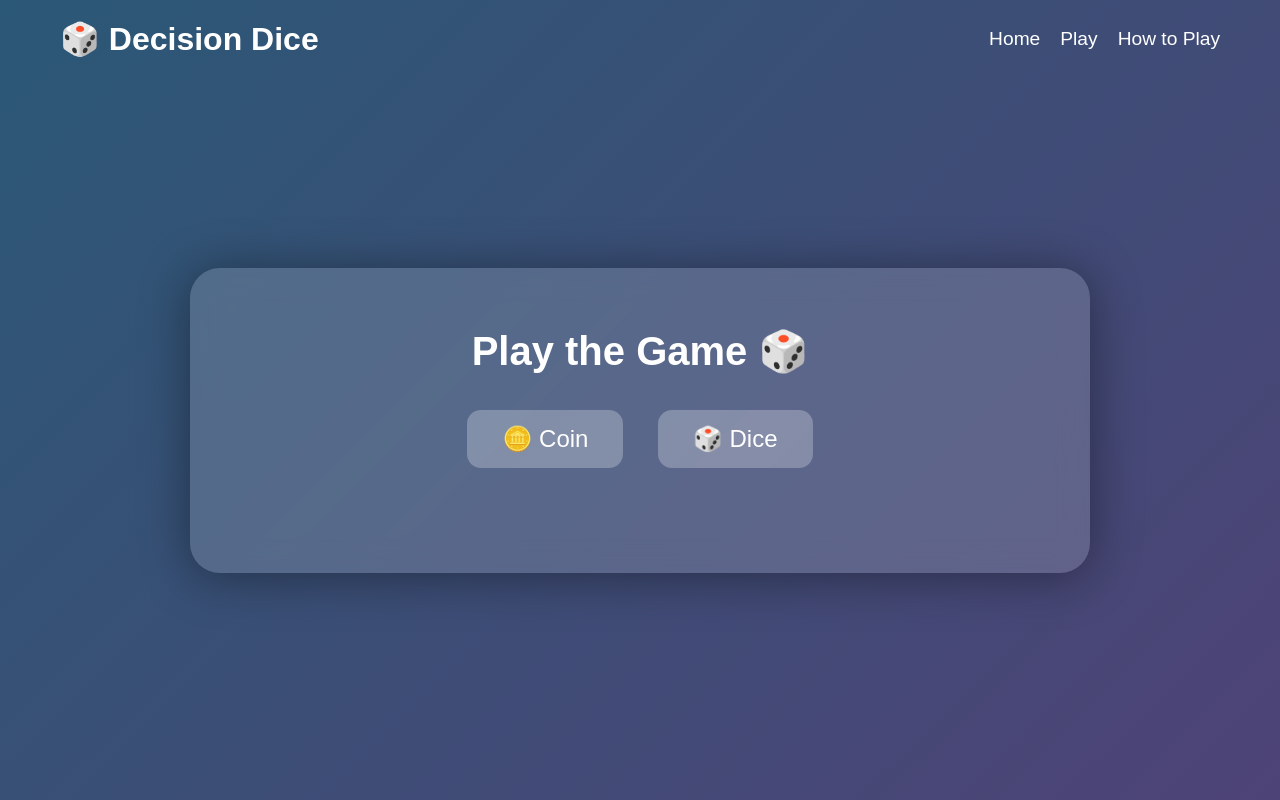
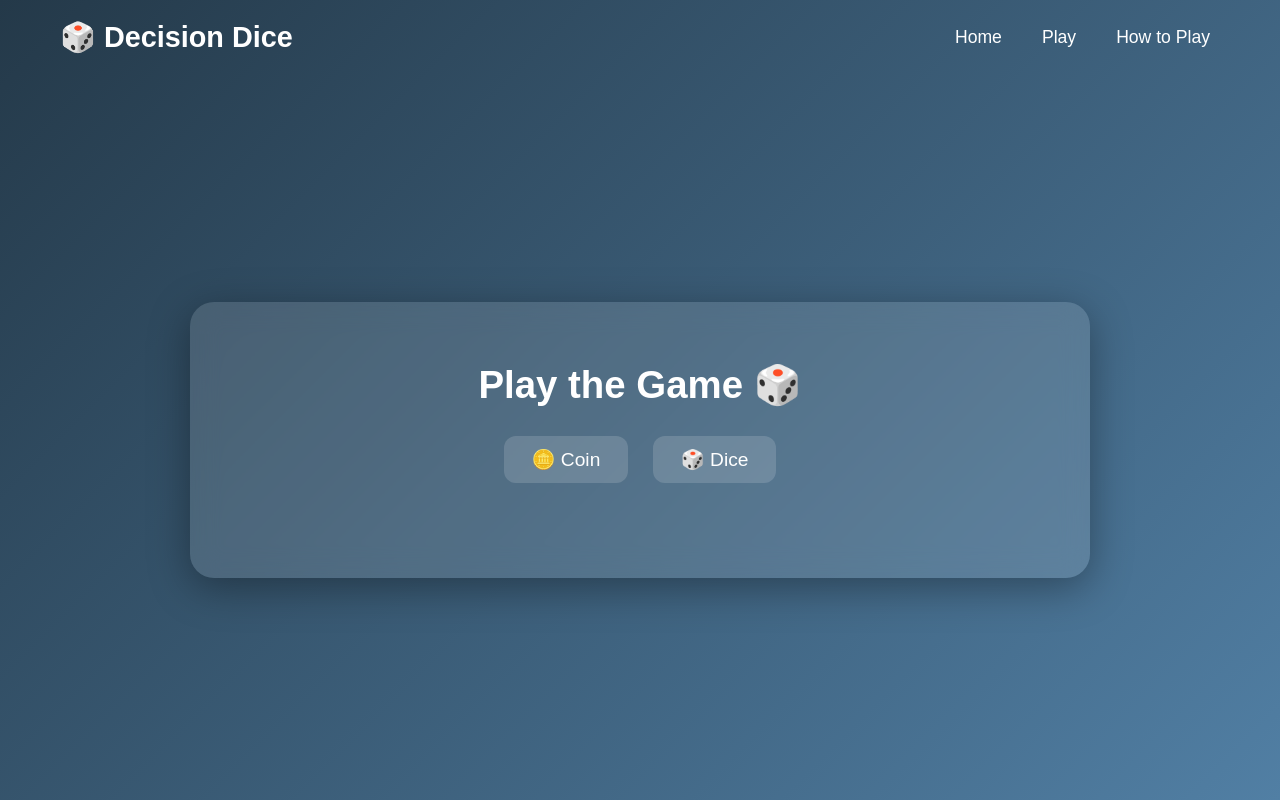
Before and after one commit to KalugotlaSairam/Decision-Dice, a Flask app: page / in a window 1280 px wide, after a click on "Play". Run offline with Flask 3, Linux system fonts and the light colour scheme.

Commit message:
Add files via upload

```diff
--- a/static/style.css
+++ b/static/style.css
@@ -1,4 +1,4 @@
-/* === General Reset === */
+/* Reset */
 * {
   margin: 0;
   padding: 0;
@@ -7,126 +7,113 @@
 }
 
 body {
-  color: white;
+  color: #fff;
+  height: 100vh;
   overflow: hidden;
-  height: 100vh;
 }
 
-/* === Static Gradient Background === */
+/* Background gradient */
 .static-bg {
   position: fixed;
-  width: 100%;
-  height: 100%;
-  background: linear-gradient(135deg, #2b5876, #4e4376);
+  inset: 0;
+  background: linear-gradient(135deg, #243949, #517fa4);
   z-index: -1;
 }
 
-/* === Navbar === */
+/* Navbar */
 .navbar {
   width: 100%;
   padding: 20px 60px;
   display: flex;
   justify-content: space-between;
   align-items: center;
-  position: absolute;
+  position: fixed;
   top: 0;
+  left: 0;
   z-index: 10;
+  background: transparent;
 }
 
-.navbar .logo {
-  font-size: 2rem;
-  font-weight: bold;
-  color: white;
+.logo {
+  font-size: 1.8rem;
+  font-weight: 700;
+  color: #fff;
 }
 
 .navbar ul {
   display: flex;
+  gap: 20px;
   list-style: none;
-  gap: 20px;
 }
 
 .navbar a {
   color: white;
-  font-size: 1.2rem;
   text-decoration: none;
-  transition: 0.3s;
+  font-size: 1.1rem;
+  padding: 6px 10px;
+  border-radius: 6px;
+  transition: 0.2s;
 }
 
 .navbar a:hover {
+  background: rgba(255, 255, 255, 0.15);
   color: #00ffcc;
 }
 
-/* === Sections === */
+/* Sections (center the card perfectly) */
 .section {
   height: 100vh;
+  width: 100%;
   display: none;
   justify-content: center;
   align-items: center;
   text-align: center;
-  padding: 100px 20px 60px 20px;
+  padding-top: 80px; /* for navbar space */
 }
 
 .section.active {
   display: flex;
 }
 
-/* === Glass Card === */
+/* Glass card centered */
 .card.glass {
   width: 85%;
   max-width: 900px;
-  max-height: 80vh;
-  overflow-y: auto;
+  background: rgba(255, 255, 255, 0.12);
+  border-radius: 24px;
+  box-shadow: 0 10px 40px rgba(0, 0, 0, 0.35);
+  backdrop-filter: blur(14px);
   padding: 60px 40px;
-  background: rgba(255, 255, 255, 0.15);
-  border-radius: 30px;
-  box-shadow: 0 4px 50px rgba(0, 0, 0, 0.4);
-  backdrop-filter: blur(15px);
-  animation: fadeIn 0.8s ease;
+  text-align: center;
+  animation: fadeIn 0.6s ease;
 }
 
 .card h2 {
-  font-size: 2.5rem;
-  margin-bottom: 20px;
-  font-weight: bold;
-}
-
-.card p {
-  font-size: 1.3rem;
-  margin-bottom: 30px;
+  font-size: 2.4rem;
+  margin-bottom: 18px;
 }
 
 .card span {
   color: #ffeb3b;
 }
 
-/* === Buttons === */
-.choice-btn {
-  font-size: 1.5rem;
-  padding: 15px 35px;
-  margin: 15px;
-  border: none;
-  border-radius: 14px;
-  cursor: pointer;
-  background: rgba(255,255,255,0.25);
-  color: white;
-  transition: 0.3s;
+.card p {
+  font-size: 1.2rem;
+  margin-bottom: 30px;
+  color: #e0e0e0;
 }
 
-.choice-btn:hover {
-  background: rgba(0,255,200,0.5);
-  transform: scale(1.05);
-}
-
+/* Buttons */
 .btn {
-  font-size: 1.2rem;
-  padding: 12px 28px;
-  border: none;
+  padding: 14px 30px;
   border-radius: 12px;
   background: #00ffcc;
-  color: black;
+  border: none;
+  color: #000;
+  font-weight: 600;
   cursor: pointer;
-  transition: 0.3s;
-  margin: 10px;
+  transition: 0.25s;
+  font-size: 1.1rem;
 }
 
 .btn:hover {
@@ -134,63 +121,61 @@ body {
   transform: scale(1.05);
 }
 
-/* === Input Fields (Glass Look) === */
+.choice-btn {
+  padding: 12px 28px;
+  margin: 10px;
+  background: rgba(255, 255, 255, 0.15);
+  border-radius: 12px;
+  border: none;
+  color: white;
+  font-size: 1.2rem;
+  cursor: pointer;
+  transition: 0.25s;
+}
+
+.choice-btn:hover {
+  background: rgba(0, 255, 200, 0.35);
+  transform: scale(1.05);
+}
+
+/* Option Inputs */
 .optionInput {
   width: 80%;
-  padding: 14px 20px;
+  padding: 14px;
+  border-radius: 10px;
+  border: 2px solid rgba(255, 255, 255, 0.18);
+  background: rgba(255, 255, 255, 0.1);
+  color: white;
   margin: 10px 0;
-  font-size: 1.2rem;
-  color: white;
-  background: rgba(255, 255, 255, 0.1);
-  border: 2px solid rgba(255, 255, 255, 0.3);
-  border-radius: 12px;
+  text-align: center;
+  font-size: 1.1rem;
   outline: none;
-  text-align: center;
-  transition: 0.3s;
-  backdrop-filter: blur(10px);
-}
-
-.optionInput::placeholder {
-  color: rgba(255, 255, 255, 0.6);
-  font-style: italic;
 }
 
 .optionInput:focus {
-  border: 2px solid #00ffcc;
-  background: rgba(255, 255, 255, 0.2);
-  box-shadow: 0 0 15px #00ffcc;
+  border-color: #00ffcc;
+  box-shadow: 0 0 10px #00ffcc;
 }
 
-#optionsContainer {
+/* Result display */
+.result {
   margin-top: 25px;
-}
-
-#optionFields {
-  margin-top: 15px;
-}
-
-/* === Result Display === */
-.result {
-  margin-top: 30px;
-  font-size: 2rem;
+  font-size: 1.8rem;
   font-weight: bold;
 }
 
 .result span {
-  font-size: 2.4rem;
   color: #00ffcc;
-  text-shadow: 0 0 15px #00ffcc;
+  text-shadow: 0 0 12px #00ffcc;
 }
 
-/* === Instructions === */
+/* Instructions */
 .instructions ol {
   text-align: left;
   margin: 0 auto;
   max-width: 700px;
-  font-size: 1.25rem;
-  line-height: 1.9;
-  list-style: decimal;
-  padding-left: 25px;
+  font-size: 1.1rem;
+  line-height: 1.8;
 }
 
 .instructions li {
@@ -199,29 +184,40 @@ body {
 }
 
 .instructions li:hover {
-  transform: translateX(5px);
   color: #00ffcc;
+  transform: translateX(6px);
 }
 
-/* === Animations === */
+/* Fade-in animation */
 @keyframes fadeIn {
-from { opacity: 0; transform: translateY(20px); }
-to { opacity: 1; transform: translateY(0); }
+  from {
+    opacity: 0;
+    transform: translateY(20px);
+  }
+  to {
+    opacity: 1;
+    transform: translateY(0);
+  }
 }
 
-/* === Responsive Design === */
+/* Responsive */
 @media (max-width: 768px) {
   .card.glass {
-      width: 90%;
-      padding: 40px 25px;
-  }
-
-  .choice-btn {
-      width: 80%;
+    width: 92%;
+    padding: 40px 25px;
   }
 
   .navbar {
-      flex-direction: column;
-      gap: 10px;
+    flex-direction: column;
+    padding: 14px 20px;
+    gap: 10px;
+  }
+
+  .navbar ul {
+    gap: 10px;
+  }
+
+  .card h2 {
+    font-size: 1.8rem;
   }
 }
```
Also changed, not shown: static/script.js (+49 -29 lines).
